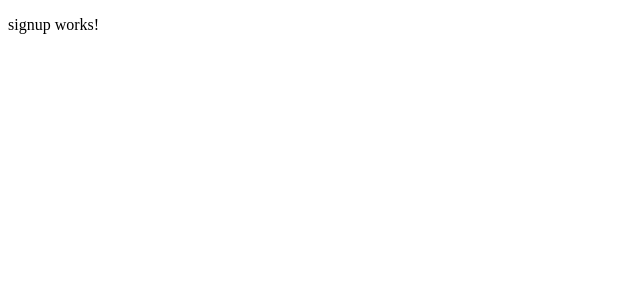
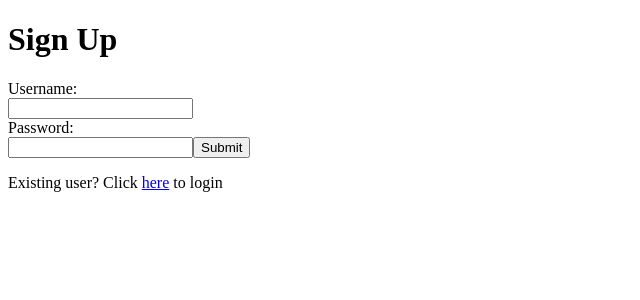
Before and after one commit to gsloup/shopping-list-angular-app, an Angular app: page /signup in a window 1280 px wide. Shown: the top 300 px of the page, without its empty margins (0-640 px from the left). Built offline with nearby package versions, Linux system fonts and the light colour scheme.

Commit message:
adds sign up component info

```diff
--- a/src/app/login/login.component.html
+++ b/src/app/login/login.component.html
@@ -3,7 +3,7 @@
     <label for="username">Username:</label><br>
     <input type="text" id="username" name="username" [(ngModel)]="username"><br>
     <label for="password">Password:</label><br>
-    <input type="text" id="password" name="password" [(ngModel)]="password">
+    <input type="password" id="password" name="password" [(ngModel)]="password">
     <button (click)="login()">Submit</button>
 </form>
 
--- a/src/app/signup/signup.component.html
+++ b/src/app/signup/signup.component.html
@@ -1 +1,10 @@
-<p>signup works!</p>
+<h1>Sign Up</h1>
+<form>
+    <label for="username">Username:</label><br>
+    <input type="text" id="username" name="username" [(ngModel)]="username"><br>
+    <label for="password">Password:</label><br>
+    <input type="password" id="password" name="password" [(ngModel)]="password">
+    <button (click)="signup()">Submit</button>
+</form>
+
+<p>Existing user? Click <a routerLink='/login'>here</a> to login </p>
--- a/src/app/signup/signup.component.ts
+++ b/src/app/signup/signup.component.ts
@@ -1,4 +1,5 @@
 import { Component, OnInit } from '@angular/core';
+import { UserService } from '../services/user.service';
 
 @Component({
   selector: 'app-signup',
@@ -7,9 +8,16 @@ import { Component, OnInit } from '@angular/core';
 })
 export class SignupComponent implements OnInit {
 
-  constructor() { }
+  username: string;
+  password: string;
+
+  constructor(private userService: UserService) { }
 
   ngOnInit(): void {
   }
 
+  signup() {
+    this.userService.login(this.username, this.password);
+  }
+
 }
```
